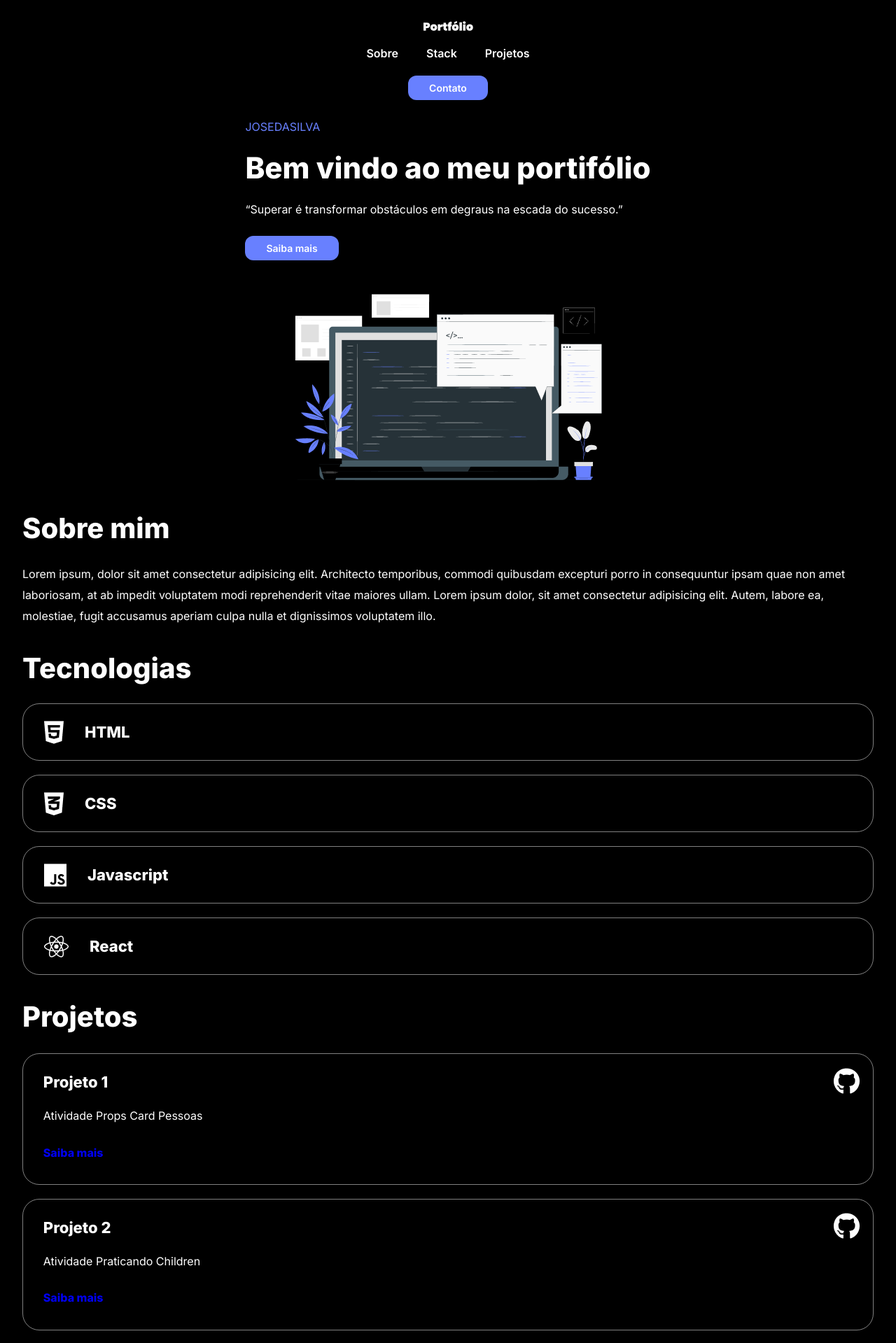
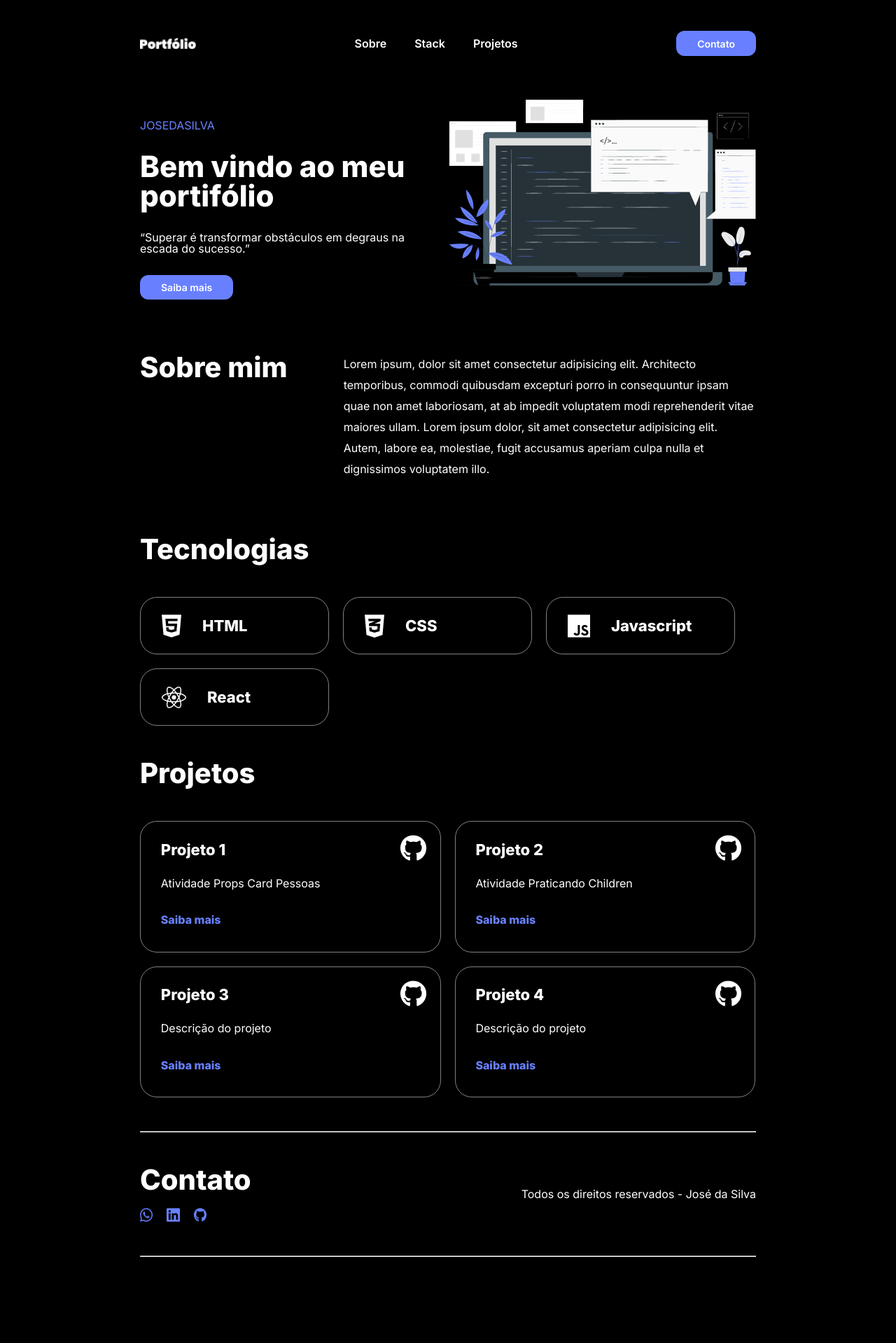
Before and after one commit to CodeBernardo/Portifolio-m3-CodeBernardo, a React (Vite) app: page / in a window 1280 px wide. Shown: the top 1919 px of the page at 70% size. After the commit the page ends 1804 px from the top, so only its background shows below. Built offline with nearby package versions, Linux system fonts and the light colour scheme; the HTML template or start-up script is replaced by a standard one.

Commit message:
style: defined media querys

```diff
--- a/src/components/footer/index.jsx
+++ b/src/components/footer/index.jsx
@@ -10,11 +10,13 @@ export const Footer = () => {
       <footer className={styles.footer}>
       <hr />
         <div className={styles.footer__container}>
-            <h2 className="title-2">Contato</h2>
-            <div className={styles.icons__container}>
-              <img src={image1} alt="whatsapp icon" />
-              <img src={image2} alt="likedin icon" />
-              <img src={image3} alt="gitHub icon" />
+            <div className={styles.icons}>
+              <h2 className="title-2">Contato</h2>
+              <div className={styles.icons__container}>
+                <img src={image1} alt="whatsapp icon" />
+                <img src={image2} alt="likedin icon" />
+                <img src={image3} alt="gitHub icon" />
+              </div>
             </div>
           <p>Todos os direitos reservados - {user}</p>
         </div>
--- a/src/components/footer/index.module.css
+++ b/src/components/footer/index.module.css
@@ -1,8 +1,9 @@
 .footer {
-  padding: 0 1.8rem;
-  max-width: 100%;
-  margin-bottom: 30px;
+  padding: 0 2rem;
+  max-width: var(--width-default);
+  margin-bottom: 1.8rem;
   text-align: center;
+  margin: 0 auto;
 }
 
 .footer__container {
@@ -11,14 +12,37 @@
   align-items: center;
   justify-content: center;
   padding: 2.5rem 0;
-  gap: 35px;
+  gap: 2rem;
 }
 
 .footer__container > p {
   line-height: 1.8rem;
 }
 
+.icons {
+  display: flex;
+  flex-direction: column;
+  align-items: center;
+  gap: 1.5rem;
+}
+
 .icons__container {
   display: flex;
   gap: 1.25rem;
 }
+
+@media (min-width:768px){
+  .footer__container {
+    flex-direction: row;
+    justify-content: space-between;
+  }
+
+  .icons {
+    flex-direction: column;
+    gap: 1.25rem;
+  }
+
+  .icons__container {
+    align-self: flex-start;
+  }
+}
--- a/src/components/header/index.jsx
+++ b/src/components/header/index.jsx
@@ -6,8 +6,8 @@ export const Header = () => {
   return (
     <>
       <header className={styles.app__header}>
+        <nav>
         <img src={logo} alt="portifolio logo" className={styles.header__logo} />
-        <nav>
           <ul className={styles.nav__items}>
             <li><a href="#about" className="label" >Sobre</a></li>
             <li><a href="#stacks" className="label" >Stack</a></li>
--- a/src/components/header/index.module.css
+++ b/src/components/header/index.module.css
@@ -4,7 +4,7 @@
   justify-content: center;
   align-items: center;
   padding: 0 2rem;
-  max-width: 1320px;
+  max-width: var(--width-default);
   margin: 1.875rem auto;
 }
 
@@ -14,7 +14,8 @@
 }
 
 .header__logo {
-  max-width: 5rem;
+  width: 5rem;
+  align-self: center;
 }
 
 .nav__items {
@@ -31,3 +32,17 @@
 .contact__btn {
   align-self: center;
 }
+
+@media (min-width: 768px) {
+  .app__header > nav {
+    flex-direction: row;
+    justify-content: space-between;
+    width: 100%;
+  }
+}
+
+@media (min-width: 1024px) {
+  .app__header {
+    margin-bottom: 3rem;
+  }
+}
--- a/src/components/mainContent/aboutSection/index.module.css
+++ b/src/components/mainContent/aboutSection/index.module.css
@@ -1,6 +1,6 @@
 .about__section {
   padding: 0 2rem;
-  max-width: 1320px;
+  max-width: var(--width-default);
   margin: 0 auto;
 }
 
@@ -12,3 +12,15 @@
   line-height: 1.875rem ;
   margin-bottom: 2rem;
 }
+
+@media (min-width: 1024px) {
+  .about__section {
+    display: flex;
+    gap: 5rem;
+  }
+
+  .about__section > h2 {
+    min-width: fit-content;
+  }
+
+}
--- a/src/components/mainContent/bannerSection/index.module.css
+++ b/src/components/mainContent/bannerSection/index.module.css
@@ -4,7 +4,7 @@
   align-items: center;
   gap: 3rem;
   padding: 0 2rem;
-  max-width: 1320px;
+  max-width: var(--width-default);
   margin: 0 auto;
 }
 
@@ -18,7 +18,7 @@
   display: flex;
   flex-direction: column;
   gap: 1.875rem;
-  max-width: 100%;
+  width: 100%;
 }
 
 .username {
@@ -33,3 +33,11 @@
 .banner__button {
   align-self: flex-start;
 }
+
+@media (min-width: 1024px) {
+  .banner__section {
+    flex-direction: row;
+    gap: 2rem;
+    margin-bottom: 3rem;
+  }
+}
--- a/src/components/mainContent/projectsSection/fragments/index.module.css
+++ b/src/components/mainContent/projectsSection/fragments/index.module.css
@@ -20,3 +20,19 @@
   right: 1.2rem;
   top: 1.2rem;
 }
+
+.card__container > a {
+  color: var(--brand-1);
+}
+
+@media (min-width: 768px) {
+  .card__container {
+    min-width: 17.625rem;
+  }
+}
+
+@media (min-width: 1024px) {
+  .card__container {
+    min-width: 23.125rem;
+  }
+}
--- a/src/components/mainContent/projectsSection/index.module.css
+++ b/src/components/mainContent/projectsSection/index.module.css
@@ -1,12 +1,12 @@
 .projects__section {
   padding: 0 2rem;
-  max-width: 1320px;
+  max-width: var(--width-default);
   margin: 0 auto;
   margin-bottom: 1.875rem;
 }
 
 .projects__section > h2 {
-  margin-bottom: 2rem;
+  margin-bottom: 3rem;
 }
 
 .projects__section > ul{
@@ -14,3 +14,11 @@
   flex-direction: column;
   gap: 1.25rem;
 }
+
+@media (min-width: 768px) {
+  .projects__section > ul{
+    flex-direction: row;
+    flex-wrap: wrap;
+    margin-bottom: 3rem;
+  }
+}
--- a/src/components/mainContent/techSection/fragments/techCard/index.module.css
+++ b/src/components/mainContent/techSection/fragments/techCard/index.module.css
@@ -8,3 +8,15 @@
   border: 1px solid var(--grey-2);
   border-radius: var(--radious-2);
 }
+
+@media (min-width: 768px) {
+  .card__container {
+    min-width: 17.5rem;
+  }
+}
+
+@media (min-width: 1024px) {
+  .card__container {
+    min-width: 13rem;
+  }
+}
--- a/src/components/mainContent/techSection/index.module.css
+++ b/src/components/mainContent/techSection/index.module.css
@@ -1,11 +1,11 @@
 .techs__section {
   padding: 0 2rem;
-  max-width: 1320px;
-  margin: 2.5rem auto;
+  max-width: var(--width-default);
+  margin: 3rem auto;
 }
 
 .techs__section > h2 {
-  margin-bottom: 1.875rem;
+  margin-bottom: 3rem;
 }
 
 .techs__section > ul {
@@ -13,3 +13,11 @@
   flex-direction: column;
   gap: 1.25rem;
 }
+
+@media (min-width: 768px) {
+  .techs__section > ul {
+    flex-direction: row;
+    flex-wrap: wrap;
+    margin-bottom: 3rem;
+  }
+}
--- a/src/styles/globalStyles.css
+++ b/src/styles/globalStyles.css
@@ -23,4 +23,7 @@
   --fontWeight-1: 800;
   --fontWeight-2: 600;
   --fontWeight-3: 400;
+
+  /* max-width */
+  --width-default: 880px;
 }
--- a/src/styles/text.css
+++ b/src/styles/text.css
@@ -32,3 +32,7 @@
 * {
   font-family: 'Inter', sans-serif;
 }
+
+.link:hover {
+  color: var(--brand-1-hover);
+}
```
